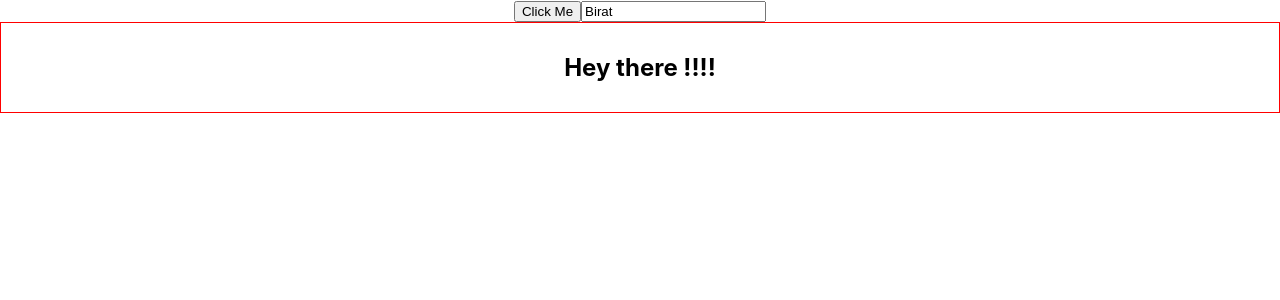
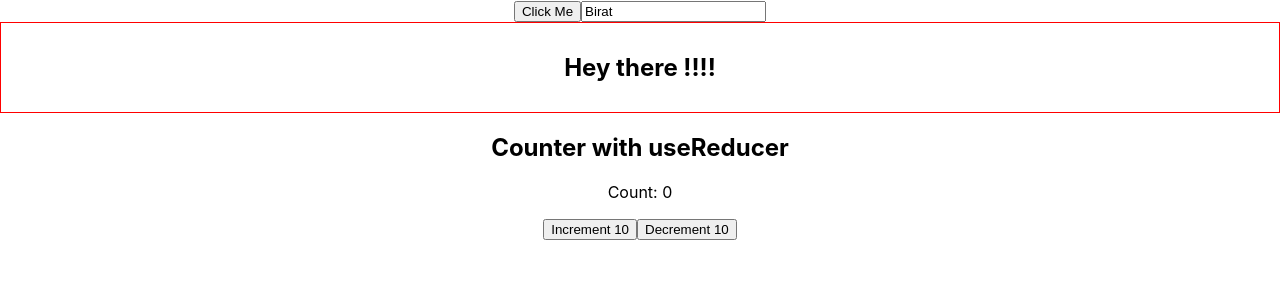
Before and after one commit to birat04/typescript, a React (Create React App) app: page / in a window 1280 px wide. Shown: the top 300 px of the page. Built offline with nearby package versions, Linux system fonts and the light colour scheme.

Commit message:
useReducer

```diff
--- a/src/App.tsx
+++ b/src/App.tsx
@@ -55,6 +55,7 @@ import './App.css'
 import { Button } from './components/Button'
 import { Input } from './components/Input'
 import { Container } from './components/Container'
+import Counter from './components/state/Counter'
 function App () {
   return <div className="App">
     <Button handleClick={(event,id) =>{
@@ -64,6 +65,13 @@ function App () {
       console.log('Input Changed', event)
     }}/>
     <Container styles={{border:'1px solid red',padding:'10px'}}/>
-    </div>
+
+
+      <div style={{marginTop: '20px'}}>
+        <h2>Counter with useReducer</h2>
+        <Counter />
+      </div>
+  </div>
+
 }
 export default App
```
